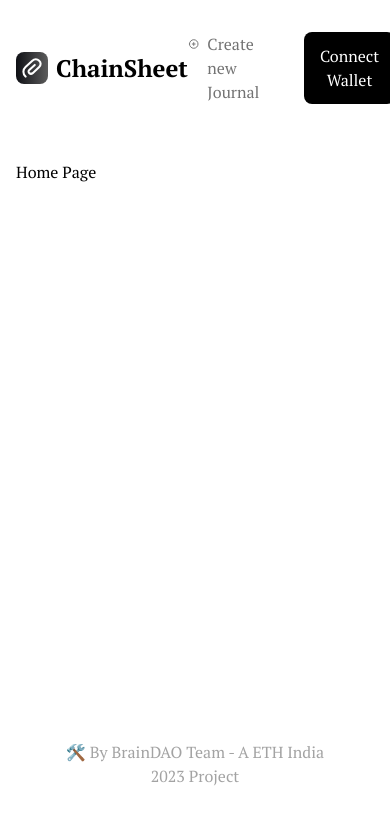
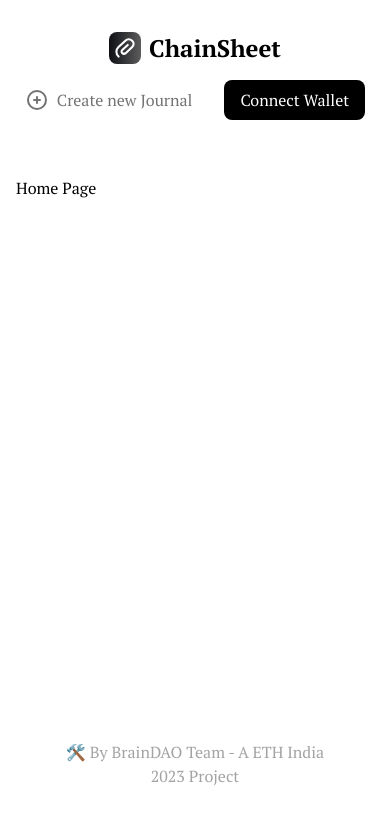
Before and after one commit to Royal-lobster/ChainSheets, a Next.js app: page / in a window 390 px wide. Shown: the top 822 px of the page. Built offline with nearby package versions, Linux system fonts and the light colour scheme.

Commit message:
Refactor Navbar component to include responsive layout and additional styling

```diff
--- a/app/(layout)/Navbar.tsx
+++ b/app/(layout)/Navbar.tsx
@@ -4,7 +4,7 @@ import { IconCirclePlus } from "@tabler/icons-react";
 
 const Navbar = () => {
   return (
-    <header className="flex justify-between items-center py-4">
+    <header className="flex justify-center md:justify-between gap-4 items-center py-4 flex-wrap">
       <div className="flex gap-2 items-center">
         <ChainSheetsIcon className="w-8 h-8" />
         <span className="text-2xl font-bold">ChainSheet</span>
```
